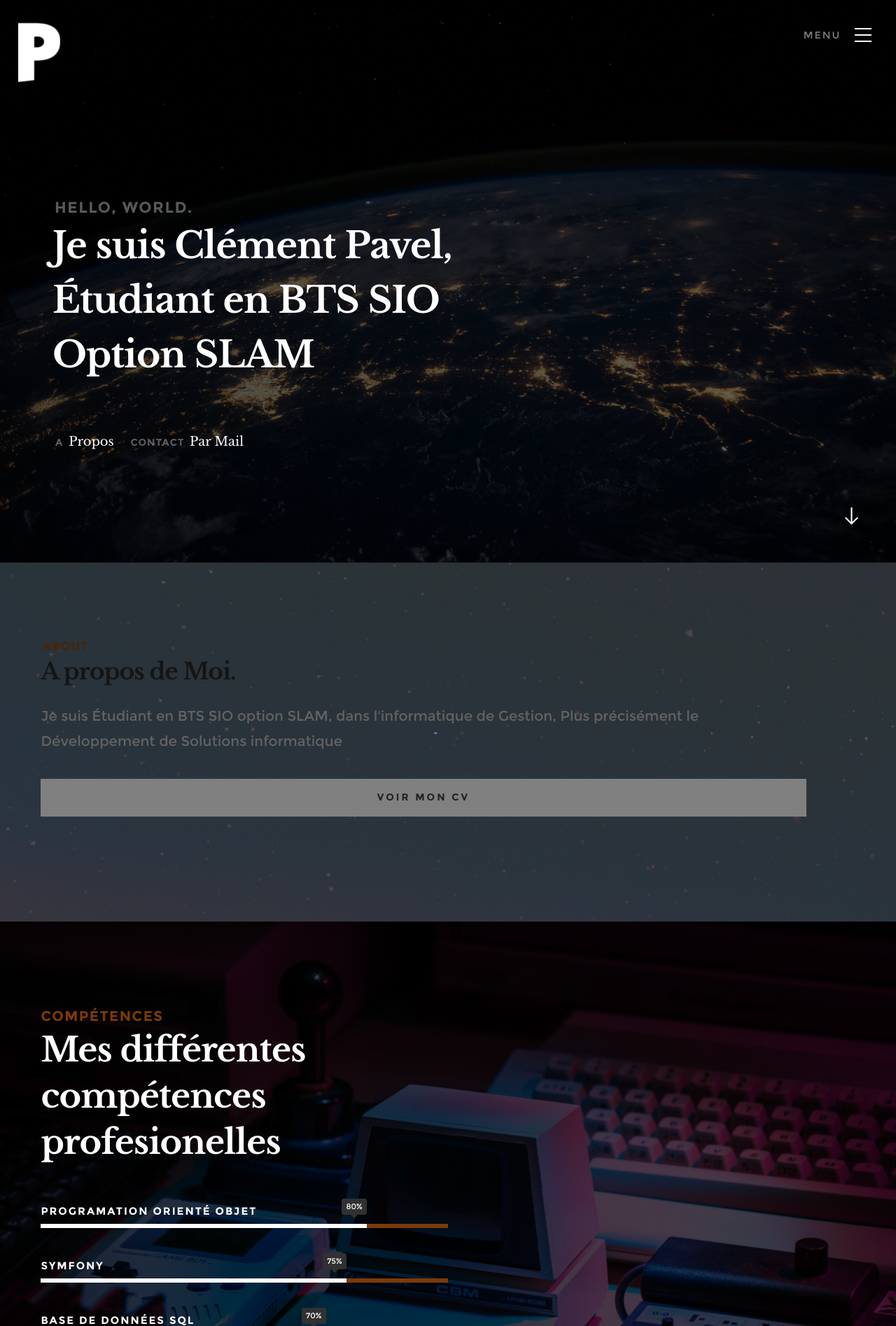
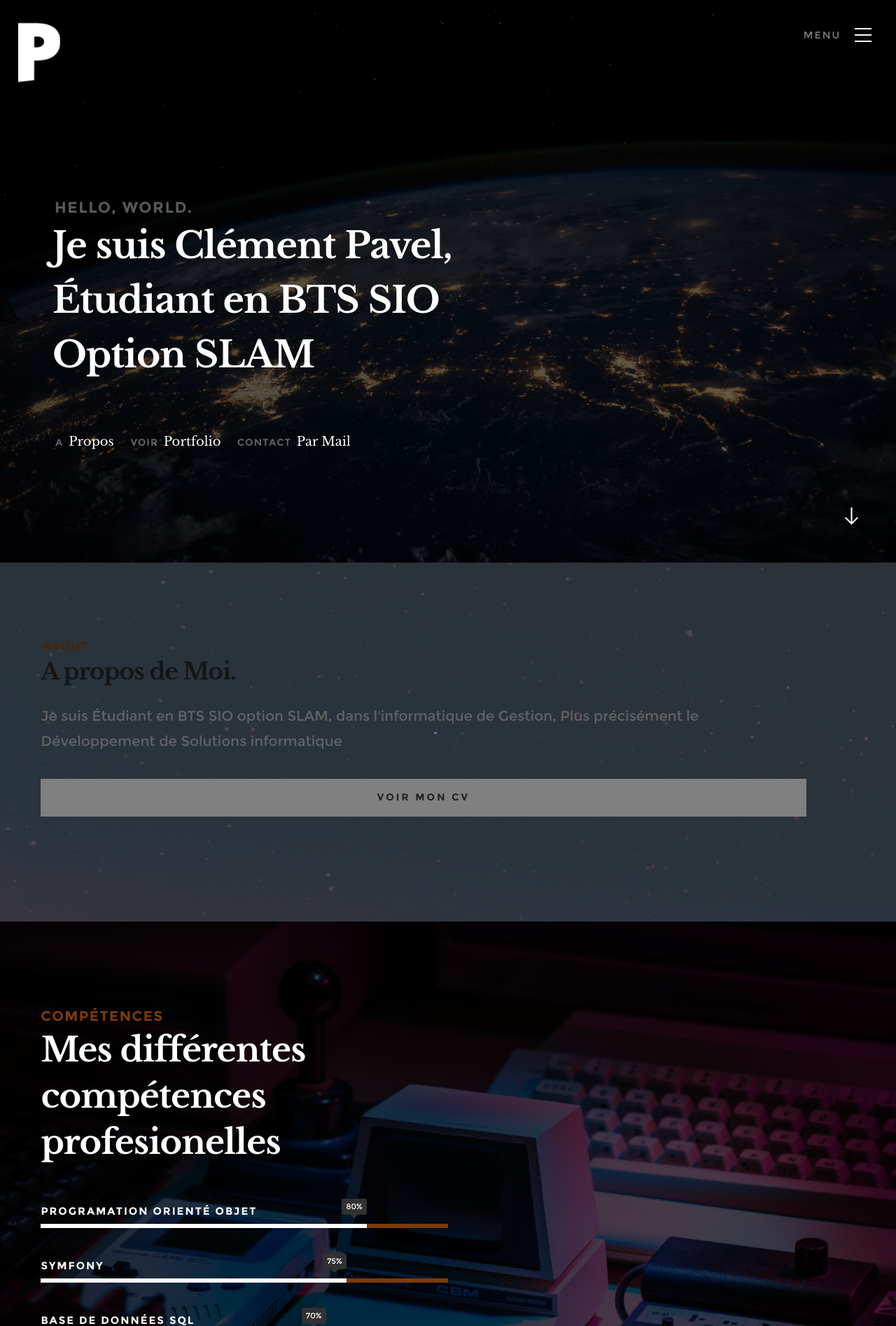
Before and after one commit to Dummy420/Portfolio, a Symfony app: template templates/index/index.html.twig in a window 1280 px wide. Shown: the top 1895 px of the page at 70% size. Run offline with Twig, Linux system fonts and the light colour scheme; the template is opened without the code that fills it, so the values that code supplies are empty; some libraries are stand-ins or nearby versions; some web fonts are replaced.

Commit message:
Mise en place du portfolio + js

```diff
--- a/templates/index/index.html.twig
+++ b/templates/index/index.html.twig
@@ -22,14 +22,14 @@
 
  	<!-- CSS
    ================================================== -->
-   <link rel="stylesheet" href="css/base.css">
-   <link rel="stylesheet" href="css/vendor.css">
-   <link rel="stylesheet" href="css/main.css">
+   <link rel="stylesheet" href="{{ asset('css/base.css') }}">
+   <link rel="stylesheet" href="{{ asset('css/vendor.css') }}">
+   <link rel="stylesheet" href="{{ asset('css/main.css') }}">
 
    <!-- script
    ================================================== -->
-	<script src="js/modernizr.js"></script>
-	<script src="js/pace.min.js"></script>
+	<script src="{{ asset('js/modernizr.js') }}"></script>
+	<script src="{{ asset('js/pace.min.js') }}"></script>
 
    <!-- favicons
 	================================================== -->
@@ -67,6 +67,7 @@
 				<li class="current"><a class="smoothscroll" href="#home" title="">Home</a></li>
 				<li><a class="smoothscroll" href="#about" title="">A Propos</a></li>
 				<li><a class="smoothscroll" href="#credentials" title="">Experience</a></li>
+				<li><a class="smoothscroll" href="#portfolio" title="">Portfolio</a></li>
 				<li><a class="smoothscroll" href="#contact" title="">Contact</a></li>
 			</ul>
 
@@ -97,16 +98,17 @@
 		   		<div class="col-twelve">
 			  			<div class="home-bottom-text">
 
-			  				<h3 class="">Hello, World.</h3>
-				  			<h1 class="">
+			  				<h3 class="animate-intro">Hello, World.</h3>
+				  			<h1 class="animate-intro">
 							Je suis Clément Pavel, <br>
 							Étudiant en BTS SIO<br>
 							Option SLAM
 				  			</h1>
 
 							<ul class="home-section-links">
-								<li class="">A <a href="#about" class="smoothscroll">Propos</a></li>
-								<li class="">Contact <a href="#contact" class="smoothscroll">Par Mail</a></li>
+								<li class="animate-intro">A <a href="#about" class="smoothscroll">Propos</a></li>
+								<li class="animate-intro">Voir <a href="#portfolio" class="smoothscroll">Portfolio</a></li>
+								<li class="animate-intro">Contact <a href="#contact" class="smoothscroll">Par Mail</a></li>
 							</ul>
 
 			  			</div> <!-- end home-bottom-text -->
@@ -135,13 +137,13 @@
    			<div class="about-profile-bg"></div>
 
 				<div class="intro">
-					<h3 class="">About</h3>
-	   			<h1 class="">A propos de Moi.</h1>
+					<h3 class="animate-this">About</h3>
+	   			<h1 class="animate-this">A propos de Moi.</h1>
 
-	   			<p class="lead ">Je suis Étudiant en BTS SIO option SLAM, dans l'informatique de Gestion, Plus précisément le Développement de Solutions informatique</p>
+	   			<p class="lead animate-this">Je suis Étudiant en BTS SIO option SLAM, dans l'informatique de Gestion, Plus précisément le Développement de Solutions informatique</p>
 				</div>
    			<p>
-   				<a href="{{ asset ('CV_Pavel.pdf')}}" class="button full-width ">Voir mon CV</a>
+   				<a href="{{ asset ('CV_Pavel.pdf')}}" class="button full-width animate-this">Voir mon CV</a>
    			</p>
 
    		</div> <!-- end about-profile  -->
@@ -162,34 +164,34 @@
    		<div class="col-skills">
 
    			<div class="section-intro">
-   				<h3 class="">Compétences</h3>
-   			   <h1 class="">Mes différentes compétences profesionelles</h1>
+   				<h3 class="animate-this">Compétences</h3>
+   			   <h1 class="animate-this">Mes différentes compétences profesionelles</h1>
 
-   			   <p class=""></p>
+   			   <p class="animate-this"></p>
    			</div>
 
    			<ul class="skill-bars">
-				   <li class="" data-animate="fadeInRight">
+				   <li class="animate-this" data-animate="fadeInRight">
 				   	<div class="progress percent80"><span>80%</span></div>
 				   	<strong>Programation Orienté Objet</strong>
 				   </li>
-				   <li class="" data-animate="fadeInRight">
+				   <li class="animate-this" data-animate="fadeInRight">
 				   	<div class="progress percent75"><span>75%</span></div>
 				   	<strong>Symfony</strong>
 				   </li>
-				   <li class="" data-animate="fadeInRight">
+				   <li class="animate-this" data-animate="fadeInRight">
 				   	<div class="progress percent70"><span>70%</span></div>
 				   	<strong>Base de Données SQL</strong>
 				   </li>
-				   <li class="" data-animate="fadeInRight">
+				   <li class="animate-this" data-animate="fadeInRight">
 				   	<div class="progress percent85"><span>85%</span></div>
 				   	<strong>PHP</strong>
 				   </li>
-				   <li class="" data-animate="fadeInRight">
+				   <li class="animate-this" data-animate="fadeInRight">
 				   	<div class="progress percent75"><span>75%</span></div>
 				   	<strong>Programmation Web</strong>
 				   </li>
-				   <li class="" data-animate="fadeInRight">
+				   <li class="animate-this" data-animate="fadeInRight">
 				   	<div class="progress percent90"><span>90%</span></div>
 				   	<strong>Programmation C# .NET</strong>
 				   </li>
@@ -207,8 +209,8 @@
 
    	<div class="row narrow section-intro with-bottom-sep">
    		<div class="col-twelve">
-   			<h3 class="">Crrière et Éducation</h3>
-	   		<h1 class="">Mes experiences profesionelles et diplômes.</h1>
+   			<h3 class="animate-this">Crrière et Éducation</h3>
+	   		<h1 class="animate-this">Mes experiences profesionelles et diplômes.</h1>
 
 	   		{#<p class="lead">Lorem ipsum Dolor adipisicing nostrud et aute Excepteur amet commodo ea dolore irure esse Duis nulla sint fugiat cillum ullamco proident aliquip quis qui voluptate dolore veniam Ut laborum non est in officia.</p>	   			#}
    		</div>
@@ -218,11 +220,11 @@
 
 			<div class="col-six tab-full left">
 
-				<h2 class="">Experience</h2>
+				<h2 class="animate-this">Experience</h2>
 
 	   		<div class="timeline-wrap">
 
-   				<div class="timeline-block ">
+   				<div class="timeline-block animate-this">
 	   				<div class="timeline-ico">
 	   					<i class="fa fa-briefcase"></i>
 	   				</div>
@@ -242,7 +244,7 @@
 
 	   	<div class="col-six tab-full right">
 
-	   		<h2 class="">Éducation</h2>
+	   		<h2 class="animate-this">Éducation</h2>
 
 				<div class="timeline-wrap">
 
@@ -250,7 +252,7 @@
 	   				<div class="timeline-ico">
 	   					<i class="fa fa-graduation-cap"></i>
 	   				</div>
-	   				<div class="timeline-header">
+	   				<div class="timeline-header animate-this">
 	   					<p class="timeframe">2015 - 2018</p>
 	   					<h3>Lycée Jehan de Beauce</h3>
 	   					<h4>Bac Sti2D option SIN</h4>
@@ -260,7 +262,7 @@
 	   				</div>
 	   			</div> <!-- end timeline-block -->
 
-	   			<div class="timeline-block ">
+	   			<div class="timeline-block animate-this">
 	   				<div class="timeline-ico">
 	   					<i class="fa fa-graduation-cap"></i>
 	   				</div>
@@ -282,6 +284,96 @@
 
    </section> <!-- end credentials -->
 
+
+   <!-- portfolio
+   ================================================== -->
+   <section id="portfolio">
+
+   	<div class="row narrow section-intro with-bottom-sep">
+   		<div class="col-twelve">
+   			<h3 class="animate-this">Portfolio</h3>
+	   		<h1 class="animate-this">Tous mes projets, récents ou pas</h1>
+
+	   		{#<p class="lead animate-this">Lorem ipsum Dolor adipisicing nostrud et aute Excepteur amet commodo ea dolore irure esse Duis nulla sint fugiat cillum ullamco proident aliquip quis qui voluptate dolore veniam Ut laborum non est in officia.</p>	   			#}
+   		</div>
+   	</div> <!-- end row section-intro -->
+
+   	<div class="row portfolio-content">
+   		<div class="col-twelve">
+   			<div id="folio-wrap" class="bricks-wrapper">
+
+   				<div class="brick folio-item">
+	               <div class="item-wrap animate-this" data-src="https://raw.githubusercontent.com/Dummy420/Charibo/master/charibo.png" data-sub-html="#01" >
+	                  <a href="#" class="overlay">
+	                  	<img src="https://raw.githubusercontent.com/Dummy420/Charibo/master/charibo.png" alt="Charibo">
+	                     <div class="item-text">
+	                     	<span class="folio-types">
+		     					      C#
+		     					   </span>
+		     					   <h3 class="folio-title">Charibo</h3>
+		     					</div>
+	                  </a>
+	                  <a href="https://github.com/Dummy420/Charibo" class='details-link' title="details">
+	                  	<i class="icon-UpRightArrow"></i>
+	                  </a>
+	               </div> <!-- end item-wrap -->
+
+						<div id="01" class='hide'>
+							<h4>Charibo</h4>
+							<p>Charibo est un combo Jeu/Formulaire <a href="https://github.com/Dummy420/Charibo">Details</a></p>
+						</div>
+	        		</div> <!-- end folio-item -->
+
+	        		<div class="brick folio-item">
+	               <div class="item-wrap animate-this" data-src="images/portfolio/gallery/g-shutterbug.jpg" data-sub-html="#02">
+	                  <a href="#" class="overlay">
+	                  	<img src="images/portfolio/shutterbug.jpg" alt="Darwin_S">
+	                     <div class="item-text">
+	                     	<span class="folio-types">
+		     					      C#
+		     					   </span>
+		     					   <h3 class="folio-title">Darwin, Serveur</h3>
+		     					</div>
+	                  </a>
+	                  <a href="https://github.com/Dummy420/Darwin_serveur" class='details-link' title="details">
+	                  	<i class="icon-UpRightArrow"></i>
+	                  </a>
+	               </div> <!-- end item-wrap -->
+
+	               <div id="02" class='hide'>
+							<h4>Darwin, Serveur</h4>
+							<p>Le côté Serveur de mon application de Chat/Sociale Darwin <a href="https://github.com/Dummy420/Darwin_serveur">Details</a></p>
+						</div>
+	        		</div> <!-- end folio-item -->
+
+	        		<div class="brick folio-item">
+	               <div class="item-wrap animate-this" data-src="images/portfolio/gallery/g-shutterbug.jpg" data-sub-html="#03">
+	                  <a href="#" class="overlay">
+	                  	<img src="images/portfolio/shutterbug.jpg" alt="Darwin_C">
+	                     <div class="item-text">
+	                     	<span class="folio-types">
+		     					      Php
+		     					   </span>
+		     					   <h3 class="folio-title">Darwin, Client</h3>
+		     					</div>
+	                  </a>
+	                  <a href="https://github.com/Dummy420/Darwin_client" class='details-link' title="details">
+	                  	<i class="icon-UpRightArrow"></i>
+	                  </a>
+	               </div> <!-- end item-wrap -->
+
+	               <div id="03" class='hide'>
+							<h4>Darwin, Client</h4>
+							<p>Le côté Client de mon application de Chat/Sociale Darwin <a href="https://github.com/Dummy420/Darwin_client">Details</a></p>
+						</div>
+	        		</div> <!-- end folio-item -->
+
+   			</div> <!-- end folio-wrap -->
+   		</div> <!-- end twelve -->
+   	</div> <!-- end portfolio-content -->
+
+   </section>  <!-- end portfolio -->
+
    	<!-- contact
    ================================================== -->
    <section id="contact">
@@ -289,9 +381,9 @@
    	<div class="row contact-info">
 
    		<div class="col-four tab-full">
-   			<h5 class="">Où me trouver</h5>
+   			<h5 class="animate-this">Où me trouver</h5>
 
-   			<p class="">
+   			<p class="animate-this">
             12bis rue Normande<br>
             28230<br>
             Epernon
@@ -299,17 +391,17 @@
    		</div> <!-- end col-four -->
 
    		<div class="col-four tab-full collapse">
-   			<h5 class="">Contactez-moi</h5>
+   			<h5 class="animate-this">Contactez-moi</h5>
 
-   			<p class="">
+   			<p class="animate-this">
    				clement.pavell@gmail.com
 			   </p>
    		</div> <!-- end col-four -->
 
    		<div class="col-four tab-full">
-   			<h5 class="">Applez-moi</h5>
+   			<h5 class="animate-this">Applez-moi</h5>
 
-   			<p class="">
+   			<p class="animate-this">
    				06 95 61 67 76
 			   </p>
    		</div> <!-- end col-four -->
@@ -326,7 +418,7 @@
      		<div class="col-twelve tab-full social">
      			<ul class="footer-social">
 			      <li><a href="https://github.com/Dummy420">Github</a></li>
-			      <li><a href="#">Linkedin</a></li>
+			      <li><a href="https://www.linkedin.com/in/cl%C3%A9ment-pavel-0a6212170/">Linkedin</a></li>
 			   </ul>
 	      </div>
 
@@ -347,17 +439,11 @@
     	<div id="loader"></div>
    </div>
 
-   <div class="col-twelve tab-full">
-	      	<div class="copyright">
-		        	<span>© Copyright Howdy.</span>
-		      </div>
-	      </div>
-
    <!-- Java Script
    ================================================== -->
-   <script src="js/jquery-2.1.3.min.js"></script>
-   <script src="js/plugins.js"></script>
-   <script src="js/main.js"></script>
+   <script src="{{ asset('js/jquery-2.1.3.min.js') }}"></script>
+   <script src="{{ asset('js/plugins.js') }}"></script>
+   <script src="{{ asset('js/main.js') }}"></script>
 
 </body>
 
```
Also changed, not shown: 1 other file.
